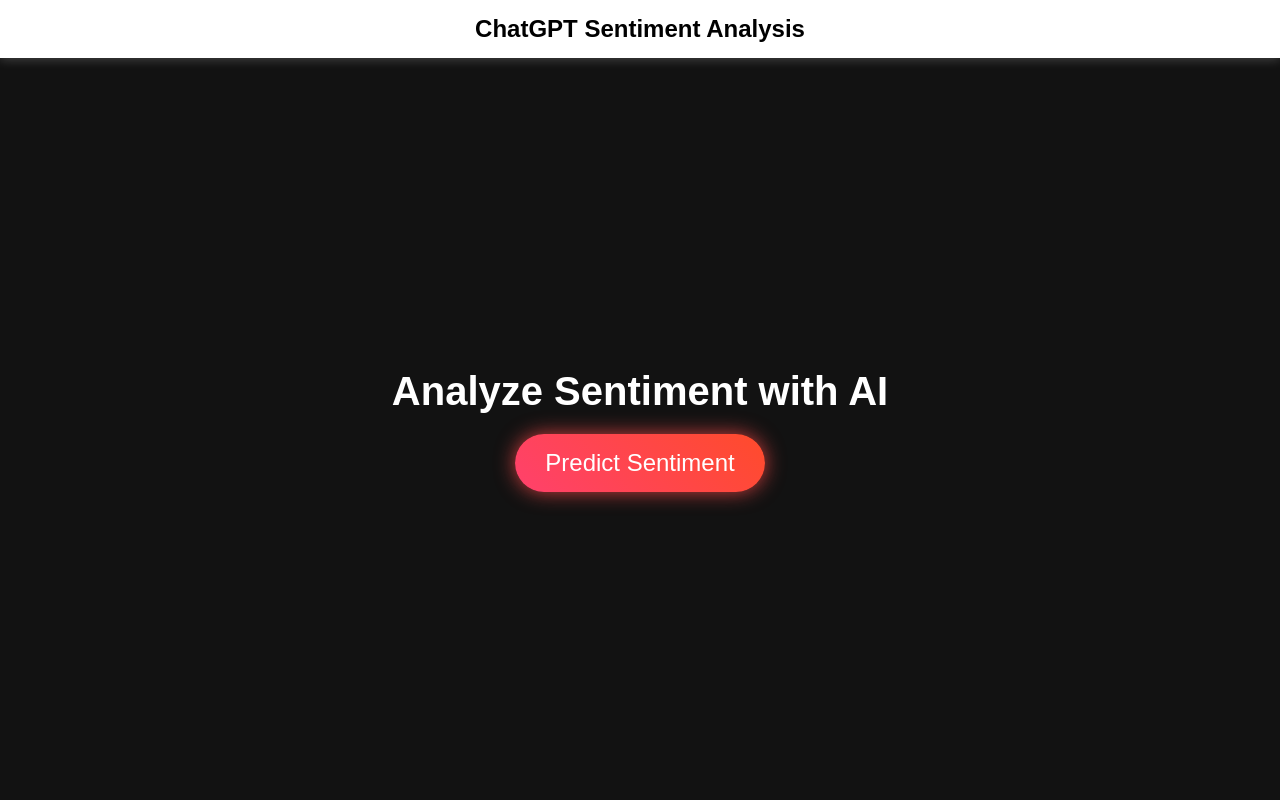
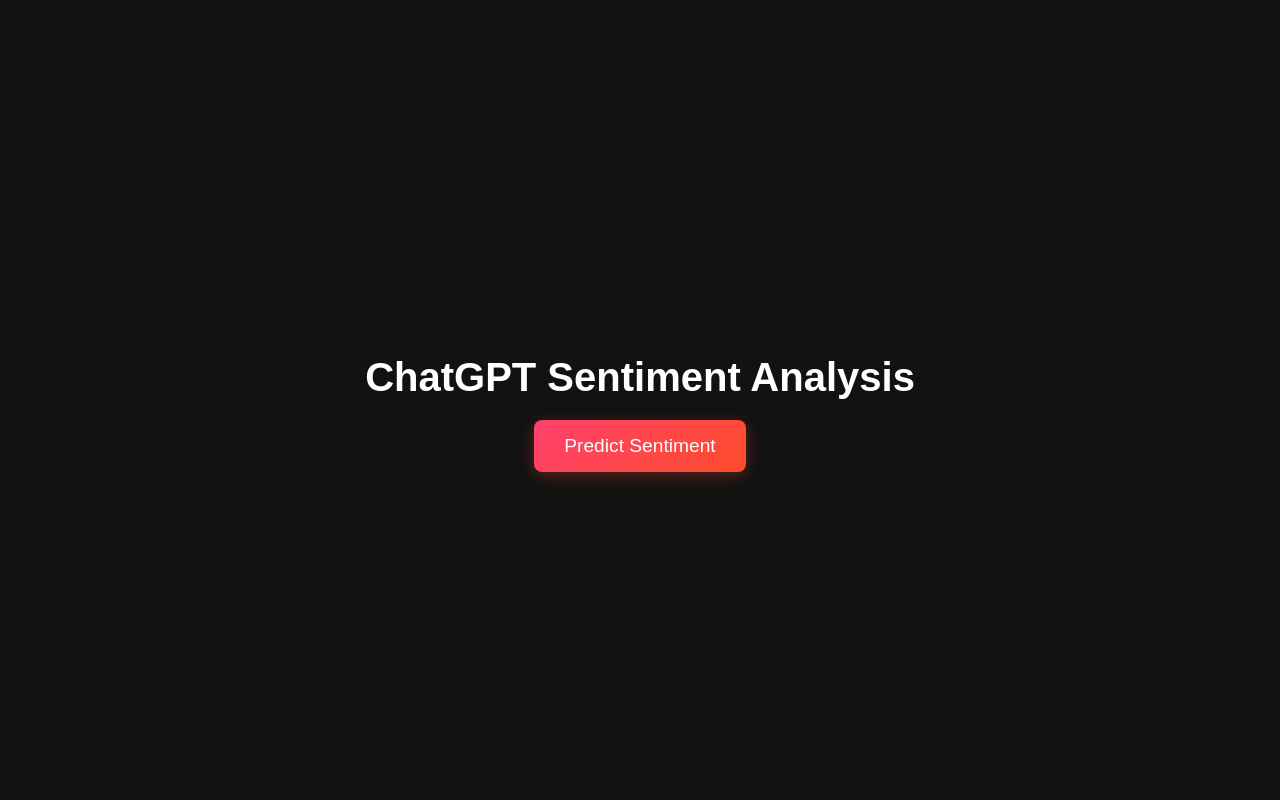
Before and after one commit to Nemalipurilikhitha7/ot12_sentiment-analysis, a Python web app: template templates/index.html in a window 1280 px wide. Run offline with Jinja, Linux system fonts and the light colour scheme; the template is opened without the code that fills it, so the values that code supplies are empty.

Commit message:
sentiment

```diff
--- a/templates/index.html
+++ b/templates/index.html
@@ -5,103 +5,65 @@
     <meta name="viewport" content="width=device-width, initial-scale=1.0">
     <title>ChatGPT Sentiment Analysis</title>
     <style>
-        /* General Reset */
-        * {
+        body {
             margin: 0;
             padding: 0;
-            box-sizing: border-box;
+            display: flex;
+            justify-content: center;
+            align-items: center;
+            height: 100vh;
+            background: #121212;
             font-family: Arial, sans-serif;
+            overflow: hidden;
         }
-
-        /* Dark Theme Background */
-        body {
-            background-color: #121212;
-            color: white;
-            display: flex;
-            flex-direction: column;
-            align-items: center;
-            justify-content: center;
-            height: 100vh;
-        }
-
-        /* White Navigation Bar */
-        .navbar {
-            position: fixed;
-            top: 0;
-            width: 100%;
-            background-color: white;
-            color: black;
-            padding: 15px 20px;
-            text-align: center;
-            font-size: 1.5rem;
-            font-weight: bold;
-            box-shadow: 0 2px 10px rgba(255, 255, 255, 0.2);
-        }
-
-        /* Center Content */
         .container {
             text-align: center;
-            margin-top: 60px;
         }
-
         h1 {
+            color: #ffffff;
             font-size: 2.5rem;
             margin-bottom: 20px;
             opacity: 0;
-            transform: translateY(-20px);
-            animation: fadeIn 1.5s ease-out forwards;
+            animation: fadeIn 1.5s ease-in-out forwards;
         }
-
-        /* Predict Sentiment Button */
         .btn {
-            background: linear-gradient(45deg, #ff416c, #ff4b2b);
+            padding: 15px 30px;
+            font-size: 1.2rem;
+            color: #fff;
+            background: linear-gradient(135deg, #ff416c, #ff4b2b);
             border: none;
-            color: white;
-            padding: 15px 30px;
-            font-size: 1.5rem;
-            border-radius: 30px;
+            border-radius: 8px;
             cursor: pointer;
-            transition: all 0.3s ease-in-out;
-            box-shadow: 0 0 10px rgba(255, 75, 75, 0.5);
-            animation: pulse 1.5s infinite;
+            transition: transform 0.3s ease, box-shadow 0.3s ease;
+            box-shadow: 0 4px 15px rgba(255, 75, 43, 0.3);
+            opacity: 0;
+            animation: fadeIn 1.5s ease-in-out forwards 0.5s;
         }
-
         .btn:hover {
             transform: scale(1.1);
-            box-shadow: 0 0 20px rgba(255, 75, 75, 0.8);
+            box-shadow: 0 6px 20px rgba(255, 75, 43, 0.5);
         }
-
-        /* Keyframe Animations */
         @keyframes fadeIn {
+            from {
+                opacity: 0;
+                transform: translateY(-20px);
+            }
             to {
                 opacity: 1;
                 transform: translateY(0);
             }
         }
-
-        @keyframes pulse {
-            0% { box-shadow: 0 0 10px rgba(255, 75, 75, 0.5); }
-            50% { box-shadow: 0 0 20px rgba(255, 75, 75, 0.8); }
-            100% { box-shadow: 0 0 10px rgba(255, 75, 75, 0.5); }
-        }
     </style>
 </head>
 <body>
-
-    <!-- Navigation Bar -->
-    <div class="navbar">ChatGPT Sentiment Analysis</div>
-
-    <!-- Main Content -->
     <div class="container">
-        <h1>Analyze Sentiment with AI</h1>
+        <h1>ChatGPT Sentiment Analysis</h1>
         <button class="btn" onclick="predictSentiment()">Predict Sentiment</button>
     </div>
-
     <script>
         function predictSentiment() {
-            alert("Sentiment analysis in progress...");
+            window.location.href = '/predict';
         }
     </script>
-
 </body>
 </html>
```
Also changed, not shown: app.py (+11 -5 lines), templates/predict.html (added, +67 -0 lines).
